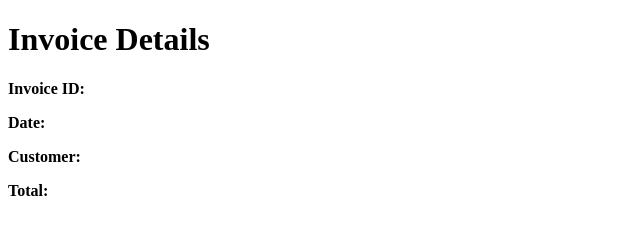
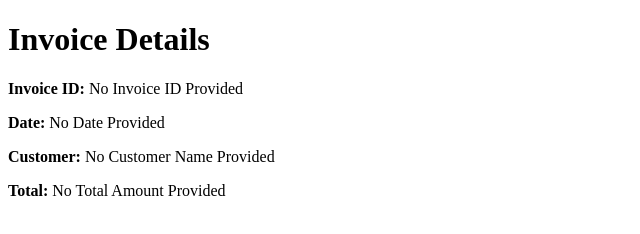
Before and after one commit to imandrifatur/invoice.github.io, a plain HTML site: page index.html in a window 1280 px wide. Shown: the whole page, without its empty margins (0-640 px from the left). Drawn offline with Linux system fonts and the light colour scheme.

Commit message:
Update index.html

```diff
--- a/index.html
+++ b/index.html
@@ -19,11 +19,19 @@
     // Parse query string from URL
     const params = new URLSearchParams(window.location.search);
 
+    // Get values from URL parameters
+    const invoiceId = params.get("id");
+    const invoiceDate = params.get("date");  // Assuming date is passed as 'date' in the URL
+    const customerName = params.get("customer");
+    const totalAmount = params.get("total");
+
     // Set data to HTML
-    document.getElementById("invoiceId").textContent = params.get("id");
-    document.getElementById("invoiceDate").textContent = params.get("date");
-    document.getElementById("customerName").textContent = params.get("customer");
-    document.getElementById("totalAmount").textContent = params.get("total");
+    document.getElementById("invoiceId").textContent = invoiceId || "No Invoice ID Provided";
+    document.getElementById("invoiceDate").textContent = invoiceDate
+      ? new Date(invoiceDate).toLocaleDateString()  // Format the date to a readable format
+      : "No Date Provided";
+    document.getElementById("customerName").textContent = customerName || "No Customer Name Provided";
+    document.getElementById("totalAmount").textContent = totalAmount || "No Total Amount Provided";
   </script>
 </body>
 </html>
```
